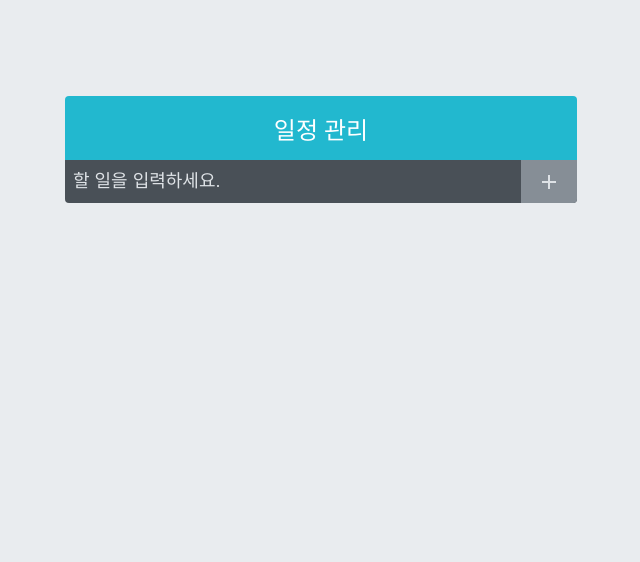
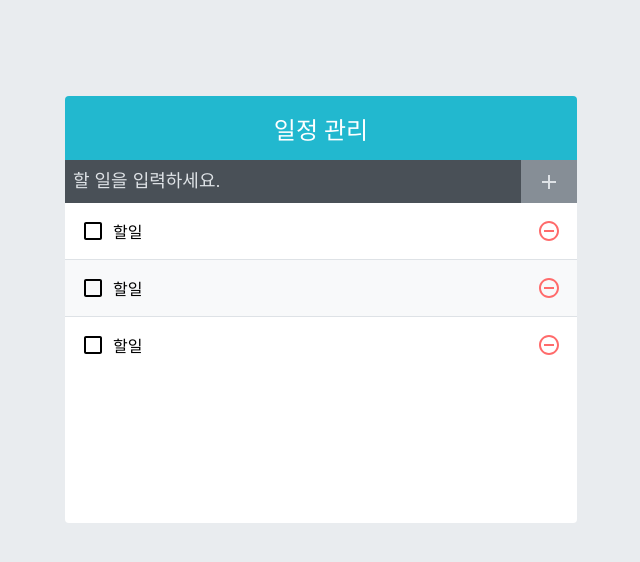
Before and after one commit to happyGGang/todo-app, a React (Create React App) app: page / in a window 1280 px wide. Shown: the top 562 px of the page, without its empty margins (319-959 px from the left). Built offline with nearby package versions, Linux system fonts and the light colour scheme.

Commit message:
[style] ListItem 스타일링

```diff
--- a/src/App.js
+++ b/src/App.js
@@ -1,11 +1,13 @@
 import './App.css';
 import TodoInsert from './components/TodoInsert';
 import TodoTemplate from './components/TodoTemplate';
+import TodoList from './components/TodoList';
 
 function App() {
   return (
     <TodoTemplate>
       <TodoInsert />
+      <TodoList />
     </TodoTemplate>
   );
 }
--- /dev/null
+++ b/src/components/TodoList.js
@@ -0,0 +1,15 @@
+import React from 'react';
+import './TodoList.scss';
+import TodoListItem from './TodoListItem';
+
+const TodoList = () => {
+  return (
+    <div className="TodoList">
+      <TodoListItem />
+      <TodoListItem />
+      <TodoListItem />
+    </div>
+  );
+};
+
+export default TodoList;
--- /dev/null
+++ b/src/components/TodoList.scss
@@ -0,0 +1,5 @@
+.TodoList {
+  min-height: 320px;
+  max-height: 513px;
+  overflow-y: auto;
+}
--- /dev/null
+++ b/src/components/TodoListItem.js
@@ -0,0 +1,23 @@
+import React from 'react';
+import {
+  MdCheckBoxOutlineBlank,
+  MdCheckBox,
+  MdRemoveCircleOutline,
+} from 'react-icons/md';
+import './TodoListItem.scss';
+
+const TodoListItem = () => {
+  return (
+    <div className="TodoListItem">
+      <div className="checkBox">
+        <MdCheckBoxOutlineBlank />
+        <div className="text">할일</div>
+      </div>
+      <div className="remove">
+        <MdRemoveCircleOutline />
+      </div>
+    </div>
+  );
+};
+
+export default TodoListItem;
--- /dev/null
+++ b/src/components/TodoListItem.scss
@@ -0,0 +1,43 @@
+.TodoListItem {
+  padding: 1rem;
+  display: flex;
+  align-items: center;
+  &:nth-child(even) {
+    background: #f8f9fa;
+  }
+  .checkBox {
+    cursor: pointer;
+    flex: 1;
+    display: flex;
+    align-items: center;
+    svg {
+      font-size: 1.5rem;
+    }
+    .text {
+      margin-left: 0.5rem;
+      flex: 1;
+    }
+    &.checked {
+      svg {
+        color: #22b8cf;
+      }
+      .text {
+        color: #adb5bd;
+        text-decoration: line-through;
+      }
+    }
+  }
+  .remove {
+    display: flex;
+    align-items: center;
+    font-size: 1.5rem;
+    color: #ff6b6b;
+    cursor: pointer;
+    &:hover {
+      color: #ff8787;
+    }
+  }
+  & + & {
+    border-top: 1px solid #dee2e6;
+  }
+}
```
